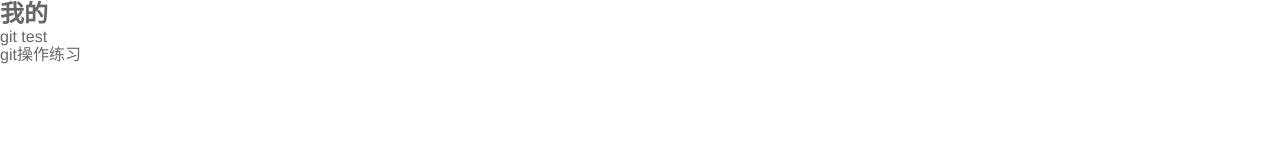
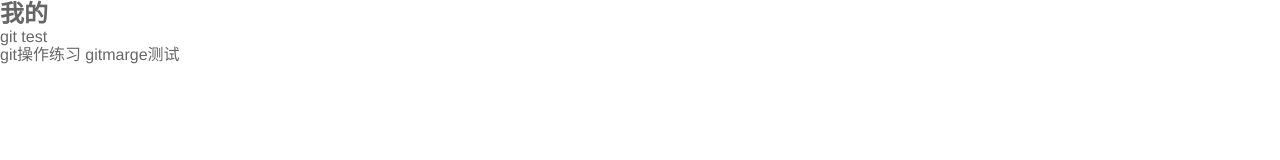
Before and after one commit to sh-lsy/supermall, a Vue app: page /profile in a window 1280 px wide. Shown: the top 160 px of the page. Built offline with nearby package versions, Linux system fonts and the light colour scheme.

Commit message:
git marge

```diff
--- a/src/views/profile/Profile.vue
+++ b/src/views/profile/Profile.vue
@@ -3,7 +3,7 @@
       <h2>我的</h2>
       git test
       <p>
-        git操作练习
+        git操作练习 gitmarge测试
       </p>
   </div>
 
```
